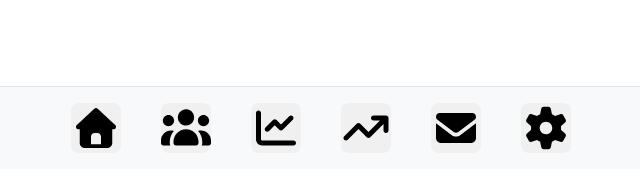
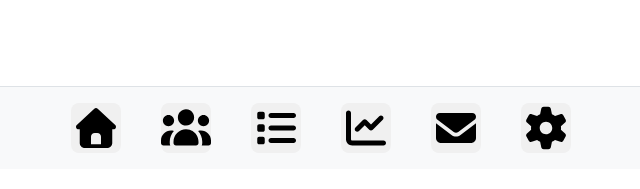
Before and after one commit to MarcinDJacz/Complete_Financial_Planner, a Django app: page /planner/contact/ in a window 1280 px wide. Shown: the part 631-820 px from the top of the page, without its empty margins (319-959 px from the left). Run offline with Django 5.2, Linux system fonts and the light colour scheme.

Commit message:
style(navbar): update icons and add 'Operations' link

```diff
--- a/templates/includes/bottom_nav.html
+++ b/templates/includes/bottom_nav.html
@@ -8,19 +8,19 @@
     </li>
 
     <li>
-      <a href="" class="nav-icon d-flex align-items-center justify-content-center">
+      <a href="{% url 'planner:inmates_list' %}" class="nav-icon d-flex align-items-center justify-content-center">
         <img src="{% static 'icons/inmates.svg' %}" alt="Inmates" />
       </a>
     </li>
 
     <li>
       <a href="" class="nav-icon d-flex align-items-center justify-content-center">
-        <img src="{% static 'icons/charts.svg' %}" alt="Charts" />
+        <img src="{% static 'icons/operations.svg' %}" alt="Operations" />
       </a>
     </li>
     <li>
       <a href="" class="nav-icon d-flex align-items-center justify-content-center">
-        <img src="{% static 'icons/stock.svg' %}" alt="Stock" />
+        <img src="{% static 'icons/charts.svg' %}" alt="Charts" />
       </a>
     </li>
     <li>
```
Also changed, not shown: static/icons/operations.svg (added).
